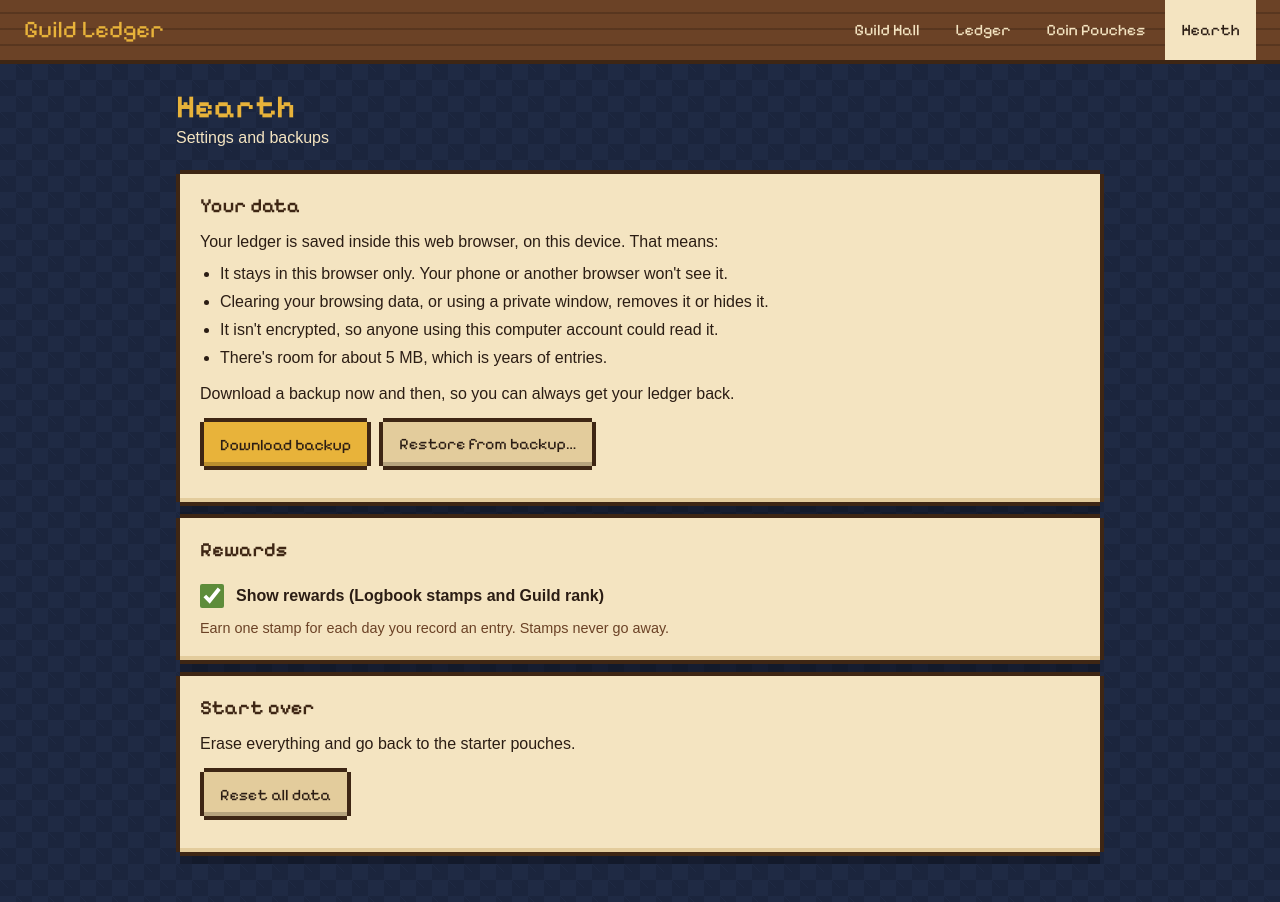
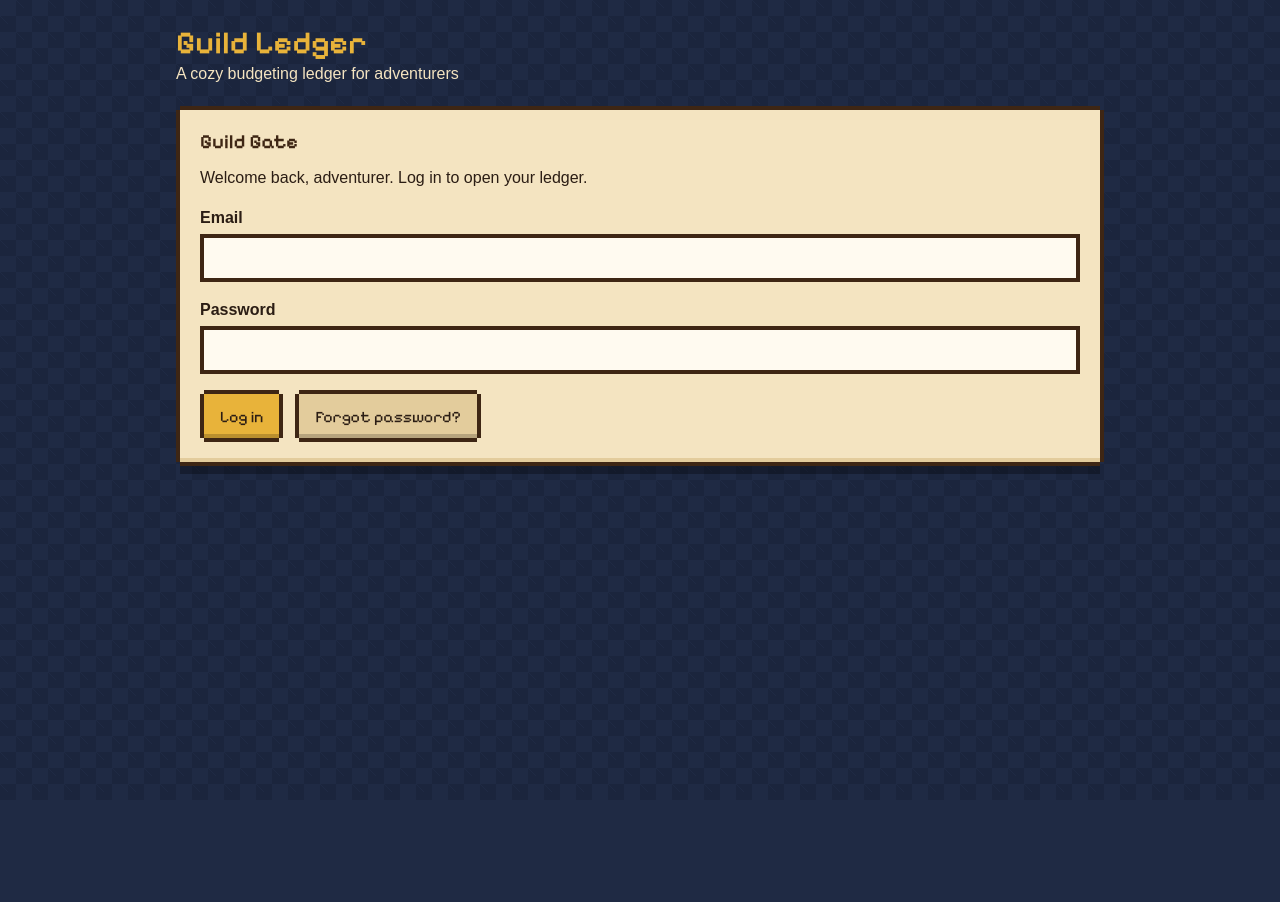
Before and after one commit to Thaddeus-25/guild-ledger, a Next.js app: page /hearth in a window 1280 px wide. Shown: the top 902 px of the page. After the commit the page ends 800 px from the top, so only its background shows below. Built offline with nearby package versions, Linux system fonts and the light colour scheme; no server answers; a web font is replaced by a local one.

Commit message:
Add the Guild Gate login and online-saving banners

```diff
--- a/components/LedgerGate.module.css
+++ b/components/LedgerGate.module.css
@@ -29,3 +29,31 @@
 .banner :focus-visible {
   outline-color: var(--ink);
 }
+
+.bannerButtons {
+  display: flex;
+  flex-wrap: wrap;
+  gap: 8px;
+}
+
+/* Calmer than the banner: news, not a problem. Dark text on parchment. */
+.notice {
+  display: flex;
+  flex-wrap: wrap;
+  align-items: center;
+  justify-content: space-between;
+  gap: 12px;
+  margin-bottom: 24px;
+  padding: 12px 16px;
+  background: var(--parchment-dark);
+  color: var(--ink);
+  border-left: var(--px) solid var(--gold);
+}
+
+.notice a {
+  font-weight: 700;
+}
+
+.notice :focus-visible {
+  outline-color: var(--wood-dark);
+}
--- a/components/LedgerGate.tsx
+++ b/components/LedgerGate.tsx
@@ -1,29 +1,68 @@
 "use client";
 
-// Decides what to show while the ledger loads, if it can't be read,
-// or if saving stops working. Once everything is fine, shows the page.
+// Decides what each page shows: the login form, a loading message, a
+// problem panel, or the page itself. Once everything is fine it shows the
+// page, with any saving banners above it.
 
+import Link from "next/link";
+import { usePathname } from "next/navigation";
 import { useState } from "react";
+import LoginForm from "./LoginForm";
 import PixelPanel from "./PixelPanel";
+import { useAuth } from "@/lib/AuthContext";
 import { downloadText } from "@/lib/download";
 import { useLedger } from "@/lib/LedgerContext";
+import { oldLedgerCounts } from "@/lib/oldLedger";
+import { useOldLedger } from "@/lib/useOldLedger";
 import styles from "./LedgerGate.module.css";
 
 export default function LedgerGate({ children }: { children: React.ReactNode }) {
-  const { status, corruptRaw, saveFailed, saveFailures, startFresh } = useLedger();
-  // Which failure the banner was dismissed at. A later failure shows it again.
+  const pathname = usePathname();
+  const auth = useAuth();
+  const ledger = useLedger();
+  const oldLedger = useOldLedger();
+  // Which failure the save banner was dismissed at. A later failure shows it again.
   const [dismissedAt, setDismissedAt] = useState(0);
 
-  if (status === "loading") {
-    return <p className={styles.loading}>Opening the ledger…</p>;
+  // The password-reset page works without the ledger (see app/reset-password).
+  if (pathname === "/reset-password") return <>{children}</>;
+
+  if (auth.status === "no-config") {
+    return (
+      <PixelPanel title="The guild archives aren't set up yet">
+        <p>
+          This copy of Guild Ledger isn&apos;t connected to Supabase. See &quot;Setting up
+          accounts&quot; in the README.
+        </p>
+      </PixelPanel>
+    );
   }
 
-  if (status === "corrupt") {
+  if (auth.status === "checking") {
+    return <p className={styles.loading}>Opening the guild gate…</p>;
+  }
+
+  if (auth.status === "signed-out") return <LoginForm />;
+
+  if (ledger.status === "unreachable") {
+    return (
+      <PixelPanel title="Can't reach the guild archives">
+        <p>Your ledger couldn&apos;t be loaded. Check your signal, then try again.</p>
+        <div className={styles.actions}>
+          <button type="button" className="button" onClick={ledger.retry}>
+            Try again
+          </button>
+        </div>
+      </PixelPanel>
+    );
+  }
+
+  if (ledger.status === "corrupt") {
     function handleStartFresh() {
       const sure = window.confirm(
         "Start a fresh ledger? Download the damaged data first if you want to keep a copy.",
       );
-      if (sure) startFresh();
+      if (sure) ledger.startFresh();
     }
 
     return (
@@ -36,7 +75,7 @@ export default function LedgerGate({ children }: { children: React.ReactNode })
           <button
             type="button"
             className="button"
-            onClick={() => downloadText("guild-ledger-damaged-data.txt", corruptRaw ?? "")}
+            onClick={() => downloadText("guild-ledger-damaged-data.txt", ledger.corruptRaw ?? "")}
           >
             Download the damaged data
           </button>
@@ -48,23 +87,59 @@ export default function LedgerGate({ children }: { children: React.ReactNode })
     );
   }
 
+  // Logged in, but the ledger hasn't arrived yet.
+  if (ledger.status !== "ready") {
+    return <p className={styles.loading}>Opening the ledger…</p>;
+  }
+
+  const showSaveBanner = ledger.saveProblem !== null && ledger.saveFailures > dismissedAt;
+  const showOldLedgerNotice = pathname !== "/hearth" && oldLedgerCounts(oldLedger);
+
   return (
     <>
-      {saveFailed && saveFailures > dismissedAt && (
+      {showSaveBanner && (
         <div role="alert" className={styles.banner}>
           <p>
-            Couldn&apos;t save to this browser. Download a backup from Hearth to keep
-            your data safe.
+            {ledger.saveProblem === "offline"
+              ? "Can't reach the guild archives. Your last change isn't saved yet. It will save when your signal returns."
+              : "Couldn't save your last change."}
           </p>
-          <button
-            type="button"
-            className="button button-quiet"
-            onClick={() => setDismissedAt(saveFailures)}
-          >
+          <div className={styles.bannerButtons}>
+            <button type="button" className="button" onClick={ledger.retry}>
+              Try again
+            </button>
+            <button
+              type="button"
+              className="button button-quiet"
+              onClick={() => setDismissedAt(ledger.saveFailures)}
+            >
+              Dismiss
+            </button>
+          </div>
+        </div>
+      )}
+
+      {ledger.clashNotice && (
+        <div role="status" className={styles.notice}>
+          <p>
+            Your ledger changed on another device. We loaded the newest version, so please add
+            your last change again.
+          </p>
+          <button type="button" className="button button-quiet" onClick={ledger.dismissClash}>
             Dismiss
           </button>
         </div>
       )}
+
+      {showOldLedgerNotice && (
+        <p className={styles.notice}>
+          <span>
+            This device has a ledger from before accounts. Visit <Link href="/hearth">Hearth</Link>{" "}
+            to bring it in.
+          </span>
+        </p>
+      )}
+
       {children}
     </>
   );
--- /dev/null
+++ b/components/LoginForm.module.css
@@ -0,0 +1,30 @@
+.intro {
+  margin-bottom: 16px;
+}
+
+.actions {
+  display: flex;
+  flex-wrap: wrap;
+  gap: 12px;
+  margin-top: 8px;
+}
+
+/* Messages after pressing a button. Dark text on parchment for contrast. */
+.error,
+.info {
+  margin-bottom: 12px;
+  padding: 8px 12px;
+  background: var(--parchment-dark);
+  border-left: var(--px) solid var(--amber);
+  font-weight: 700;
+}
+
+.info {
+  border-left-color: var(--moss);
+  font-weight: 400;
+}
+
+.actions button:disabled {
+  cursor: wait;
+  filter: grayscale(0.4);
+}
--- /dev/null
+++ b/components/LoginForm.tsx
@@ -0,0 +1,119 @@
+"use client";
+
+// The Guild Gate: the login form shown on every page while logged out.
+
+import { useState } from "react";
+import PixelPanel from "./PixelPanel";
+import { RESET_SENT_MESSAGE, validateLogin } from "@/lib/authMessages";
+import { useAuth } from "@/lib/AuthContext";
+import styles from "./LoginForm.module.css";
+
+type Message = { kind: "error" | "info"; text: string } | null;
+
+export default function LoginForm() {
+  const { signIn, sendPasswordReset } = useAuth();
+  const [email, setEmail] = useState("");
+  const [password, setPassword] = useState("");
+  const [errors, setErrors] = useState<{ email?: string; password?: string }>({});
+  const [message, setMessage] = useState<Message>(null);
+  const [busy, setBusy] = useState(false); // stops double clicks while waiting
+
+  async function handleSubmit(event: React.FormEvent<HTMLFormElement>) {
+    event.preventDefault(); // stop the browser reloading the page
+    setMessage(null);
+    const check = validateLogin(email, password);
+    if (!check.ok) {
+      setErrors(check.errors);
+      return;
+    }
+    setErrors({});
+    setBusy(true);
+    const problem = await signIn(check.email, password);
+    setBusy(false);
+    // On success there's nothing to do: the gate opens by itself.
+    if (problem) setMessage({ kind: "error", text: problem });
+  }
+
+  async function handleForgot() {
+    setMessage(null);
+    const cleanEmail = email.trim();
+    if (!cleanEmail) {
+      setErrors({ email: "Enter your email first, then choose Forgot password." });
+      return;
+    }
+    setErrors({});
+    setBusy(true);
+    const problem = await sendPasswordReset(cleanEmail);
+    setBusy(false);
+    setMessage(problem ? { kind: "error", text: problem } : { kind: "info", text: RESET_SENT_MESSAGE });
+  }
+
+  return (
+    <>
+      <h1 className="page-title">Guild Ledger</h1>
+      <p className="page-subtitle">A cozy budgeting ledger for adventurers</p>
+      <PixelPanel title="Guild Gate">
+        <p className={styles.intro}>Welcome back, adventurer. Log in to open your ledger.</p>
+
+        <form onSubmit={handleSubmit} noValidate>
+          <div className="field">
+            <label className="field-label" htmlFor="login-email">
+              Email
+            </label>
+            <input
+              id="login-email"
+              className="field-input"
+              type="email"
+              autoComplete="email"
+              value={email}
+              onChange={(e) => setEmail(e.target.value)}
+              aria-invalid={errors.email ? true : undefined}
+              aria-describedby={errors.email ? "login-email-error" : undefined}
+            />
+            {errors.email && (
+              <p id="login-email-error" className="field-error">
+                {errors.email}
+              </p>
+            )}
+          </div>
+
+          <div className="field">
+            <label className="field-label" htmlFor="login-password">
+              Password
+            </label>
+            <input
+              id="login-password"
+              className="field-input"
+              type="password"
+              autoComplete="current-password"
+              value={password}
+              onChange={(e) => setPassword(e.target.value)}
+              aria-invalid={errors.password ? true : undefined}
+              aria-describedby={errors.password ? "login-password-error" : undefined}
+            />
+            {errors.password && (
+              <p id="login-password-error" className="field-error">
+                {errors.password}
+              </p>
+            )}
+          </div>
+
+          {message && (
+            <p role={message.kind === "error" ? "alert" : "status"} className={styles[message.kind]}>
+              {message.text}
+            </p>
+          )}
+
+          <div className={styles.actions}>
+            <button type="submit" className="button" disabled={busy}>
+              {busy ? "Opening the gate…" : "Log in"}
+            </button>
+            <button type="button" className="button button-quiet" onClick={handleForgot} disabled={busy}>
+              Forgot password?
+            </button>
+          </div>
+        </form>
+      </PixelPanel>
+    </>
+  );
+}
--- a/components/NavBar.tsx
+++ b/components/NavBar.tsx
@@ -2,6 +2,7 @@
 
 import Link from "next/link";
 import { usePathname } from "next/navigation";
+import { useAuth } from "@/lib/AuthContext";
 import styles from "./NavBar.module.css";
 
 const TABS = [
@@ -14,6 +15,10 @@ const TABS = [
 export default function NavBar() {
   // The current address, e.g. "/ledger" or "/ledger/new".
   const pathname = usePathname();
+  const { status } = useAuth();
+
+  // Nothing to visit until you've logged in through the Guild Gate.
+  if (status !== "signed-in") return null;
 
   return (
     <nav className={styles.nav} aria-label="Main">
--- /dev/null
+++ b/lib/useOldLedger.ts
@@ -0,0 +1,25 @@
+"use client";
+
+// Reads the old browser-only ledger (from before accounts), and updates
+// when it's removed. Returns { kind: "empty" } when there isn't one.
+
+import { useMemo, useSyncExternalStore } from "react";
+import { OLD_LEDGER_EVENT } from "./oldLedger";
+import { readRaw, resultFromRaw, type LoadResult } from "./storage";
+
+// Tells React when to read storage again: when another tab changes it,
+// or when this tab removes the old ledger (see forgetOldLedger).
+function subscribe(onChange: () => void): () => void {
+  window.addEventListener("storage", onChange);
+  window.addEventListener(OLD_LEDGER_EVENT, onChange);
+  return () => {
+    window.removeEventListener("storage", onChange);
+    window.removeEventListener(OLD_LEDGER_EVENT, onChange);
+  };
+}
+
+export function useOldLedger(): LoadResult {
+  // While pages pre-render on the server there's no storage, so: none.
+  const raw = useSyncExternalStore(subscribe, readRaw, () => null);
+  return useMemo(() => resultFromRaw(raw), [raw]);
+}
```
